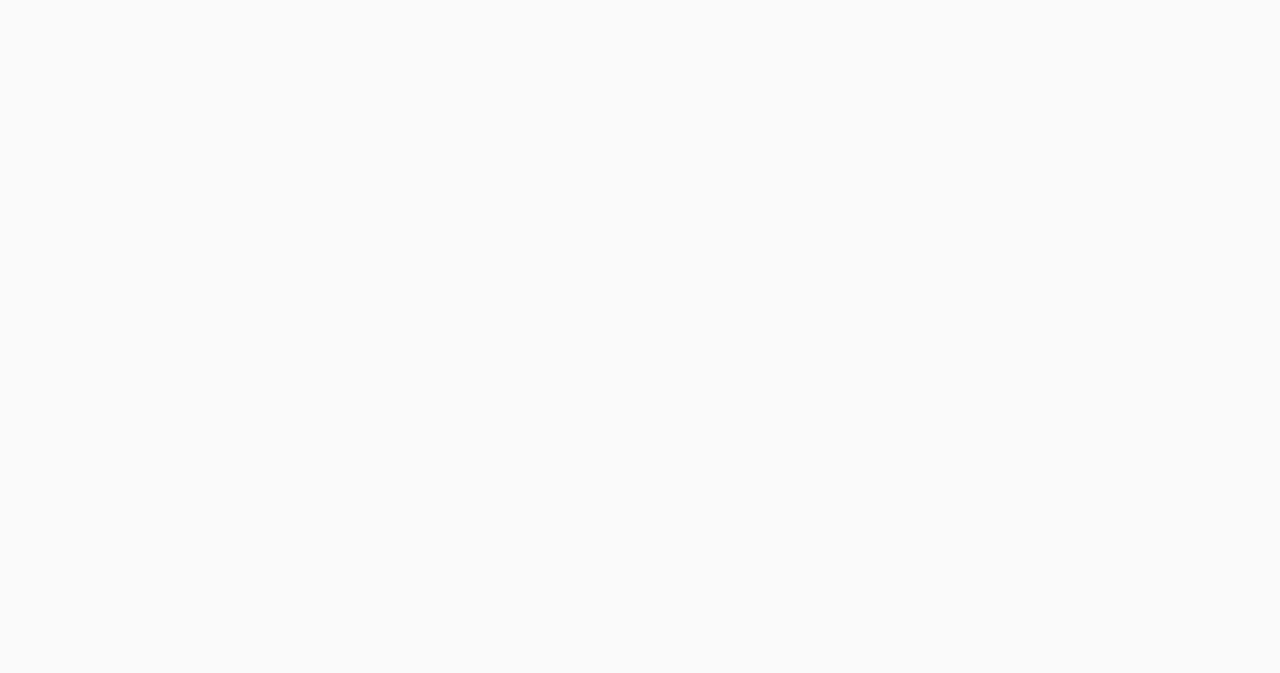
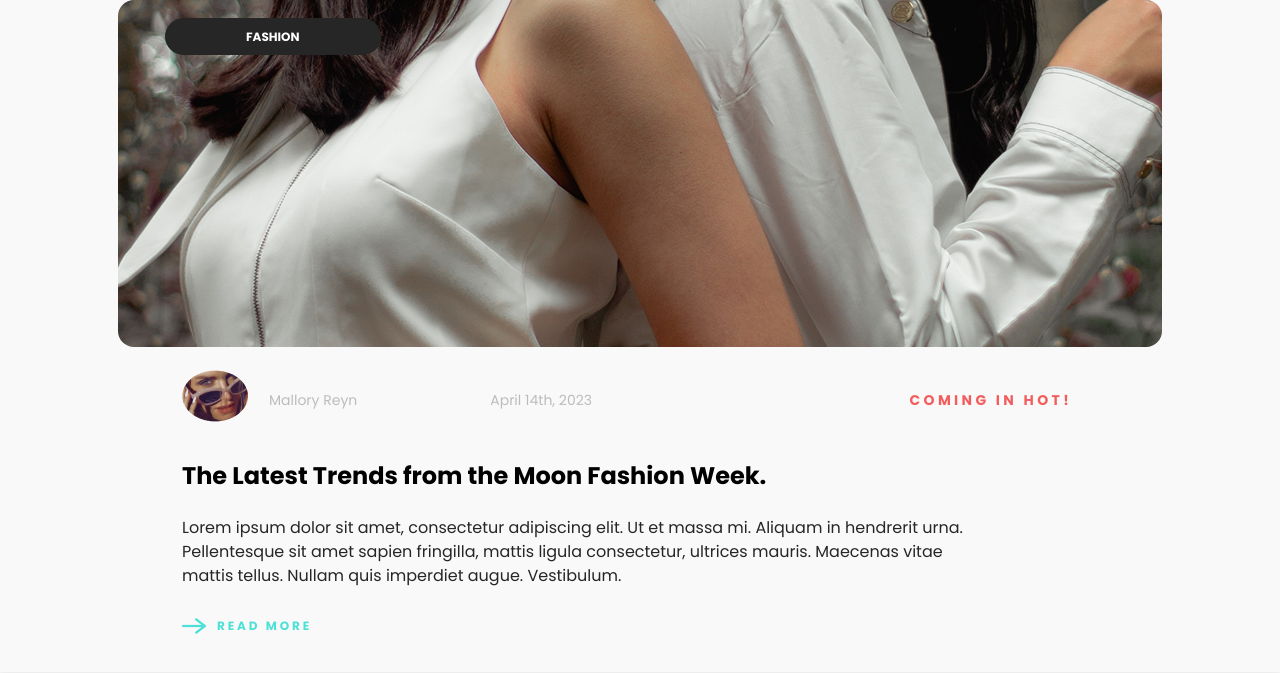
Before and after one commit to SalomeSivsivadze12345678/Lux-Ventus1, a PHP site: page / in a window 1280 px wide. Before the commit the part shown is empty. Shown: the top 673 px of the page. Run offline with PHP 8.4, Linux system fonts and the light colour scheme.

Commit message:
Add fashion

```diff
--- a/index.html
+++ b/index.html
@@ -11,5 +11,43 @@
     />
   </head>
 
-  <body></body>
+  <body>
+      <!-- Middle section -->
+
+
+   <section>
+    <div class="fashion-section container">
+      <div class="fashion-background">
+        <a href="#">FASHION</a>
+      </div>
+    <div class="fashion-1">
+      <div class="fashion-icon">
+          <img src="assets/fashion-icon.png" alt="">
+      </div>
+      <div class="mallory">
+          <p>Mallory Reyn</p>
+          <p>April 14th, 2023</p>
+        </div>
+        <div class="coming-in-hot">
+          <H1>COMING IN HOT!</H1>
+        </div>
+    </div>
+
+
+      <div class="fashion-2">
+        <h2>The Latest Trends from the Moon Fashion Week.</h2>
+        <p>Lorem ipsum dolor sit amet, consectetur adipiscing elit. Ut et massa mi. Aliquam in hendrerit urna.
+          Pellentesque sit amet sapien fringilla, mattis ligula consectetur, ultrices mauris. Maecenas vitae
+          mattis tellus. Nullam quis imperdiet augue. Vestibulum.
+        </p>
+      </div>
+
+      <div class="fashion-read-more">
+        <img src="assets/arrow-icon.png" alt="">
+        <p>READ MORE</p>
+      </div>
+    </div>
+
+   </section>
+  </body>
 </html>
--- a/style.css
+++ b/style.css
@@ -15,3 +15,125 @@ body {
   font-family: "Poppins", sans-serif;
   background-color: #f9f9f9;
 }
+
+/* Middle Section */
+
+.fashion-section{
+  padding: 0 118px;
+  box-shadow: 0px 6px 6px rgba(0, 0, 0, 0.05);
+  margin-bottom: 97px;
+}
+
+.fashion-background a{
+  padding: 10px 81px;
+  color: white;
+  font-size: 12px;
+  font-weight: 700;
+  border-radius: 40px;
+  background-color: #262626;
+}
+
+.fashion-background a:hover{
+  transform: scale(1.2);
+  background-color: white;
+  color: #262626;
+}
+
+.fashion-background {
+  padding: 23px 923px 299px 47px;
+  background: url(assets/fashion-BGK2.jpg);
+  margin-bottom: 23px;
+  border-radius: 16px;
+  overflow: hidden;
+}
+
+.fashion-1{
+  display: flex;
+  align-items: center;
+  gap: 21px;
+  position: relative;
+  margin-bottom: 29px;
+  padding-left: 64px;
+}
+
+.mallory{
+  display: flex;
+  align-items: center;
+  gap: 133px;
+}
+
+.coming-in-hot{
+  position: absolute;
+  right: 90px;
+}
+
+.coming-in-hot h1{
+  font-family: Poppins;
+  font-weight: 700;
+  font-size: 14px;
+  line-height: 14px;
+  letter-spacing: 3.36px;
+  color: #F25E5E;
+}
+
+.mallory p{
+  font-family: Poppins;
+  font-weight: 400;
+  font-size: 14px;
+  line-height: 14px;
+  letter-spacing: 0px;
+  color: #BCBCBC;
+}
+
+.fashion-2 {
+  padding: 0 64px;
+  display: flex;
+  flex-direction: column;
+  gap: 23px;
+}
+
+.fashion-2 h1{
+  font-family: Poppins;
+  font-weight: 700;
+  font-size: 26px;
+  line-height: 26px;
+  letter-spacing: 0px;
+  color: #262626;
+}
+
+.fashion-2 p{
+  font-family: Poppins;
+  font-weight: 400;
+  font-size: 16px;
+  line-height: 1.5;
+  color: #262626;
+  max-width: 790px;
+}
+
+.fashion-read-more{
+  display: flex;
+  align-items: center;
+  gap: 11px;
+  margin-left: 64px;
+  margin-top: 30px;
+}
+
+.fashion-read-more img{
+  margin-bottom: 38px;
+}
+
+.fashion-read-more p{
+  font-family: Poppins;
+  font-weight: 700;
+  font-size: 12px;
+  line-height: 12px;
+  letter-spacing: 2.88px;
+  color: #4CE0D7;
+  margin-bottom: 38px;
+}
+
+.fashion-read-more p:hover{
+  transform: scale(1.2);
+  color: #f9f9f9;
+  background-color: #4ce0d7;
+}
```
Also changed, not shown: assets/fashion-BGK2.jpg (added), assets/fashion-icon.png (added).
